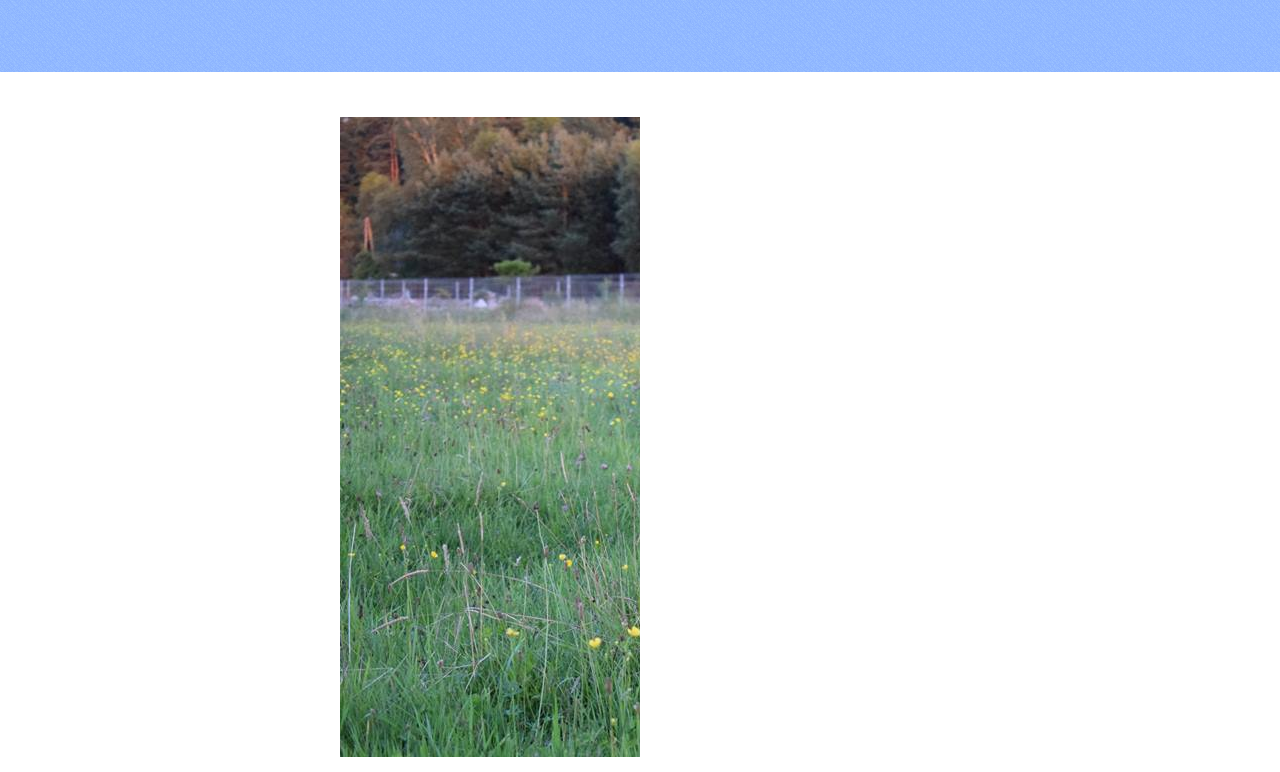
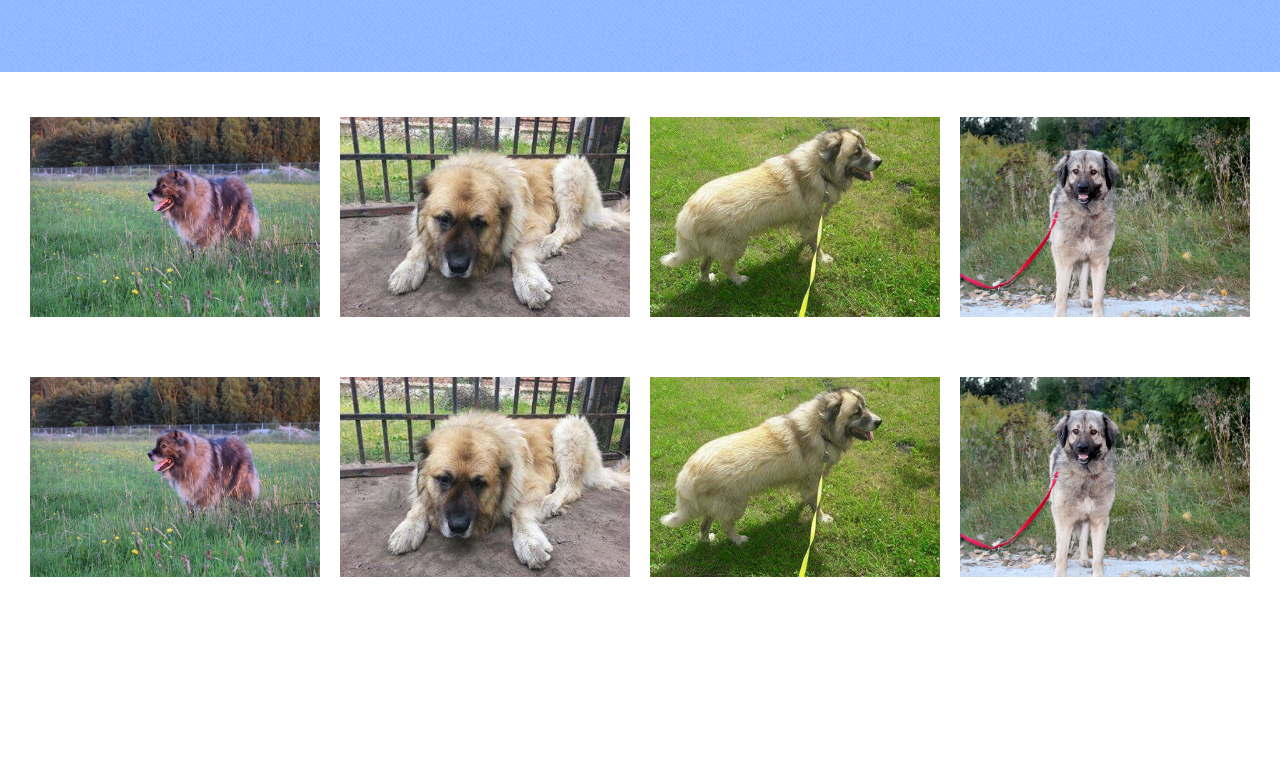
Before and after one commit to karmiszczyk/adoptions, a website: page index.html in a window 1280 px wide. Shown: the part 1528-2300 px from the top of the page. Drawn offline with Linux system fonts and the light colour scheme.

Commit message:
work in progress

```diff
--- a/index.html
+++ b/index.html
@@ -85,17 +85,84 @@
                  <div class="col-12">
                      <div class="row">
                          <div class= "col-12">
-                             <div class="col-3"></div>
-                             <div class="col-6">
+                             <div class="col-3">
+                                 <div class="hovereffect-1">
+
+                                        <img class="object-fit_fill" src="./img/dogsInTrouble1.jpg"/>
+                                         <div class="overlay">
+                                       <h2>Przybliżenie i przyciemnienie</h2>
+                                        <a class="info" href="#">Dowiedz się więcej</a>
+                                    </div>
+                                </div>
+                             </div>
+                             <div class="col-3">
+                                 <div class="hovereffect-1">
+                                        <img src="./img/dogsInTrouble2.jpg"/>
+                                         <div class="overlay">
+                                       <h2>Przybliżenie i przyciemnienie</h2>
+                                        <a class="info" href="#">Dowiedz się więcej</a>
+                                    </div>
+                                </div>
+                             </div>
+                             <div class="col-3">
+                                 <div class="hovereffect-1">
+                                        <img src="./img/dogsInTrouble3.jpg"/>
+                                         <div class="overlay">
+                                       <h2>Przybliżenie i przyciemnienie</h2>
+                                        <a class="info" href="#">Dowiedz się więcej</a>
+                                    </div>
+                                </div>
+                             </div>
+                             <div class="col-3">
+                                 <div class="hovereffect-1">
+                                        <img src="./img/dogsInTrouble4.jpg"/>
+                                         <div class="overlay">
+                                           <h2>Przybliżenie i przyciemnienie</h2>
+                                           <a class="info" href="#">Dowiedz się więcej</a>
+                                        </div>
+                                </div>
+                             </div>
+                         </div>
+                     </div>
+                     <div class = "row">
+                         <div class = "col-12">
+                             <div class="col-3">
                                  <div class="hovereffect-1">
                                         <img src="./img/dogsInTrouble1.jpg"/>
                                          <div class="overlay">
-                                		<h2>Przybliżenie i przyciemnienie</h2>
+                                       <h2>Przybliżenie i przyciemnienie</h2>
                                         <a class="info" href="#">Dowiedz się więcej</a>
                                     </div>
-                               	</div>
+                                </div>
                              </div>
-                             <div class="col-3"></div>
+                             <div class="col-3">
+                                 <div class="hovereffect-1">
+                                        <img src="./img/dogsInTrouble2.jpg"/>
+                                         <div class="overlay">
+                                       <h2>Przybliżenie i przyciemnienie</h2>
+                                        <a class="info" href="#">Dowiedz się więcej</a>
+                                    </div>
+                                </div>
+                             </div>
+                             <div class="col-3">
+                                 <div class="hovereffect-1">
+                                        <img src="./img/dogsInTrouble3.jpg"/>
+                                         <div class="overlay">
+                                       <h2>Przybliżenie i przyciemnienie</h2>
+                                        <a class="info" href="#">Dowiedz się więcej</a>
+                                    </div>
+                                </div>
+                             </div>
+                             <div class="col-3">
+                                 <div class="hovereffect-1">
+                                        <img src="./img/dogsInTrouble4.jpg"/>
+                                         <div class="overlay">
+                                       <h2>Przybliżenie i przyciemnienie</h2>
+                                        <a class="info" href="#">Dowiedz się więcej</a>
+                                    </div>
+                                </div>
+                             </div>
+
                          </div>
                      </div>
                  </div>
--- a/scss/_dogsInTrouble.scss
+++ b/scss/_dogsInTrouble.scss
@@ -1,15 +1,31 @@
 @import 'variables';
 
 .hovereffect-1 {
-	width: 50%;
-	height: 20%;
-	float: left;
+    display: flex;
+    flex-direction: row;
+    align-items: center;
+	width: 100%;
+	height: 200px;
 	overflow: hidden;
 	position: relative;
 	text-align: center;
 	cursor: default;
+    margin: 0 auto;
+    justify-content: center;
+    align-items: center;
+    // .object-fit_fill {
+    //     object-fit: fill;
+    //  }
+        img{
+            width: 100%;
+            height: 100%;
+            object-fit: cover;
+        	position: relative;
+        	-webkit-transition: all .4s linear;
+        	transition: all .4s linear;
             }
-.hovereffect-1 .overlay {
+
+    .overlay {
     	width: 100%;
     	height: 100%;
     	position: absolute;
@@ -19,15 +35,8 @@
     	opacity: 0;
     	background-color: rgba(0, 0, 0, 0.5);
     	-webkit-transition: all .4s ease-in-out;
-	transition: all .4s ease-in-out
-}
-.hovereffect-1 img {
-	display: block;
-	position: relative;
-	-webkit-transition: all .4s linear;
-	transition: all .4s linear;
-}
-.hovereffect-1 h2 {
+    	transition: all .4s ease-in-out;
+        h2 {
         	text-transform: uppercase;
         	color: #fff;
         	text-align: center;
@@ -41,7 +50,7 @@
         	transition: all .2s ease-in-out;
         	padding: 10px;
         }
-.hovereffect-1 a.info {
+        .info {
         	text-decoration: none;
         	display: inline-block;
         	text-transform: uppercase;
@@ -58,9 +67,11 @@
         	top: 50%;
         	left: 50%;
         	transform: translate(-50%, -50%);
+            &:hover {
+            	box-shadow: 0 0 5px #fff;
             }
-.hovereffect-1 a.info:hover {
-	box-shadow: 0 0 5px #fff;
+        }
+    }
 }
 .hovereffect-1:hover img {
 	-ms-transform: scale(1.2);
```
Also changed, not shown: css/main.css. Lines whose indentation alone changed are shown as unchanged.
